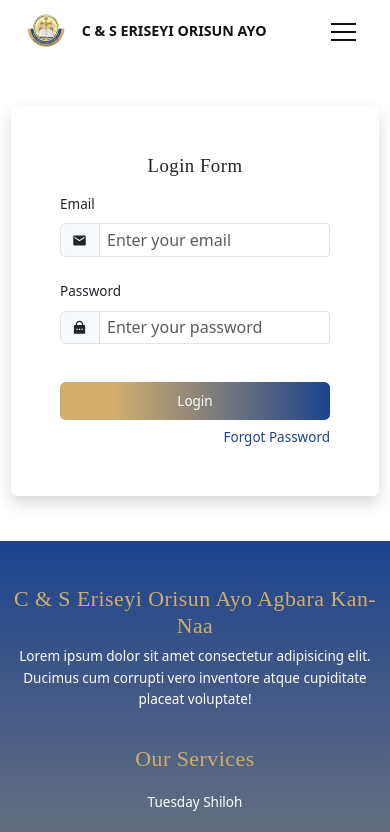
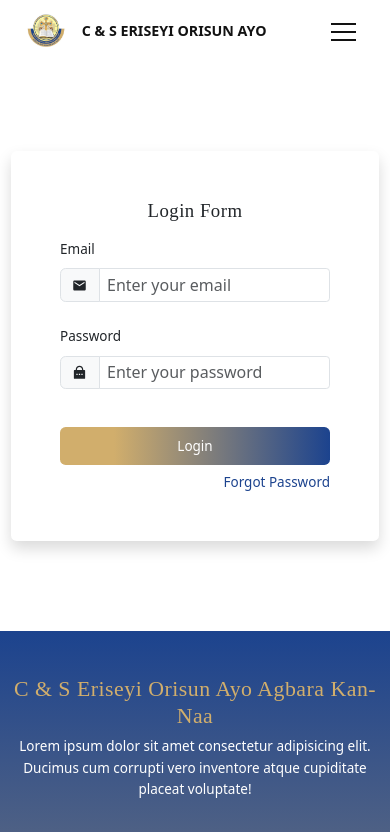
Before and after one commit to tcarsity/eriseyi-orisun-ayo, a React (Vite) app: page /admin/login in a window 390 px wide. Shown: the top 832 px of the page. Built offline with nearby package versions, Linux system fonts and the light colour scheme.

Commit message:
Responsiveness

```diff
--- a/src/components/admin/Login.jsx
+++ b/src/components/admin/Login.jsx
@@ -143,7 +143,7 @@ const Login = () => {
     <>
       <Layout>
         <section className="login py-5">
-          <div className="container">
+          <div className="container py-5">
             <div className="row justify-content-center">
               <div className="col-md-12 col-md-8 col-lg-6 admin">
                 <div className="card shadow border-0 p-4">
--- a/src/components/admin/ResetPassword.jsx
+++ b/src/components/admin/ResetPassword.jsx
@@ -51,7 +51,7 @@ const ResetPassword = () => {
         <section className="reset-password py-5">
           <div className="container py-5">
             <div className="row">
-              <div className="col-md-4 pass">
+              <div className="col-md-12 col-md-8 col-lg-6 pass">
                 <div className="card border-0 shadow">
                   <div className="card-body">
                     <form onSubmit={handleSubmit(onSubmit)}>
--- a/src/components/pages/AddMember.jsx
+++ b/src/components/pages/AddMember.jsx
@@ -67,7 +67,7 @@ const AddMember = () => {
     <>
       <Layout>
         <section className="section-6 py-5">
-          <div className="container">
+          <div className="container py-5">
             <div className="row justify-content-center">
               <div className="col-md-12 col-md-8 col-lg-6">
                 <div className="card shadow border-0 ">
```
